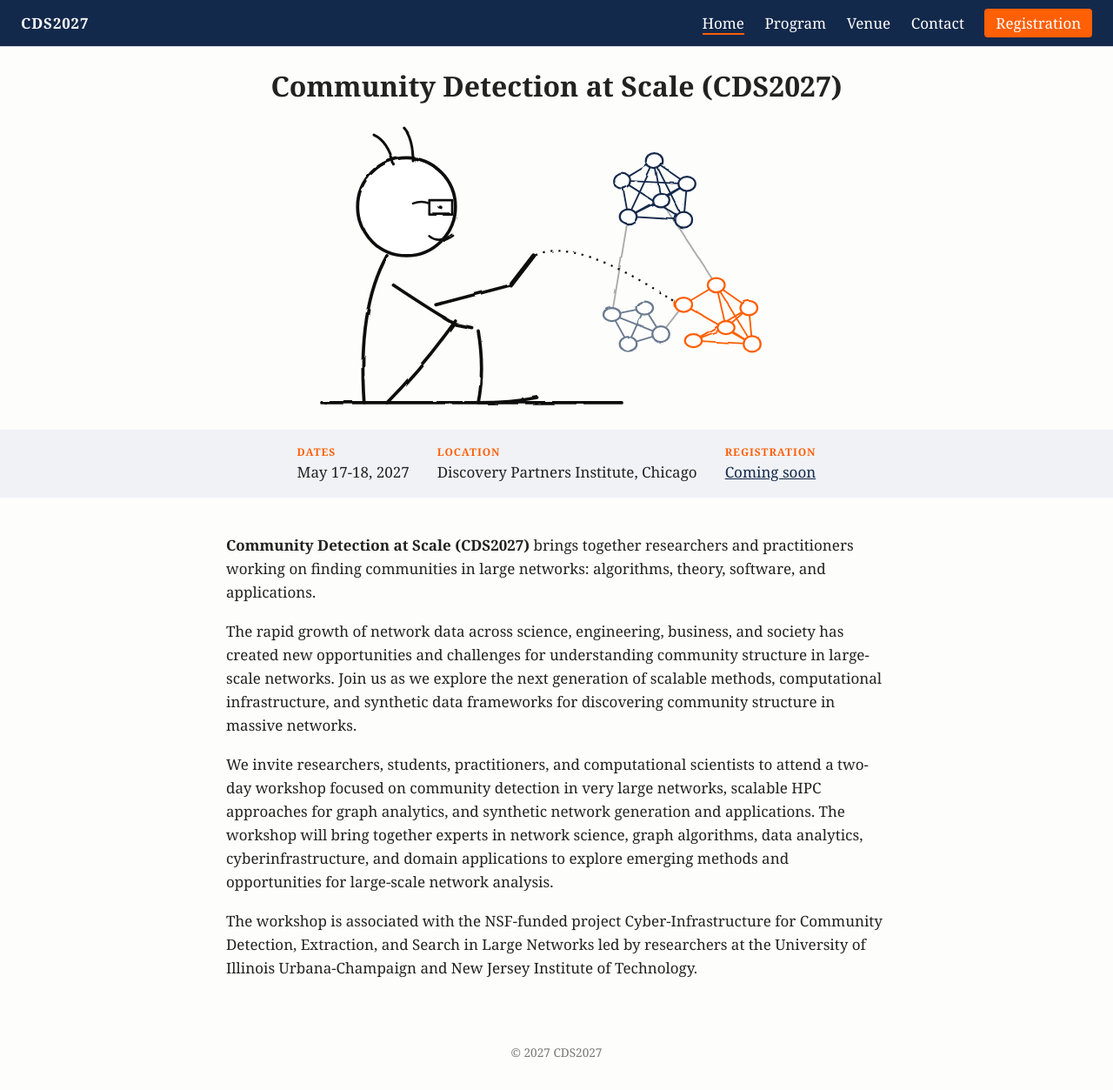
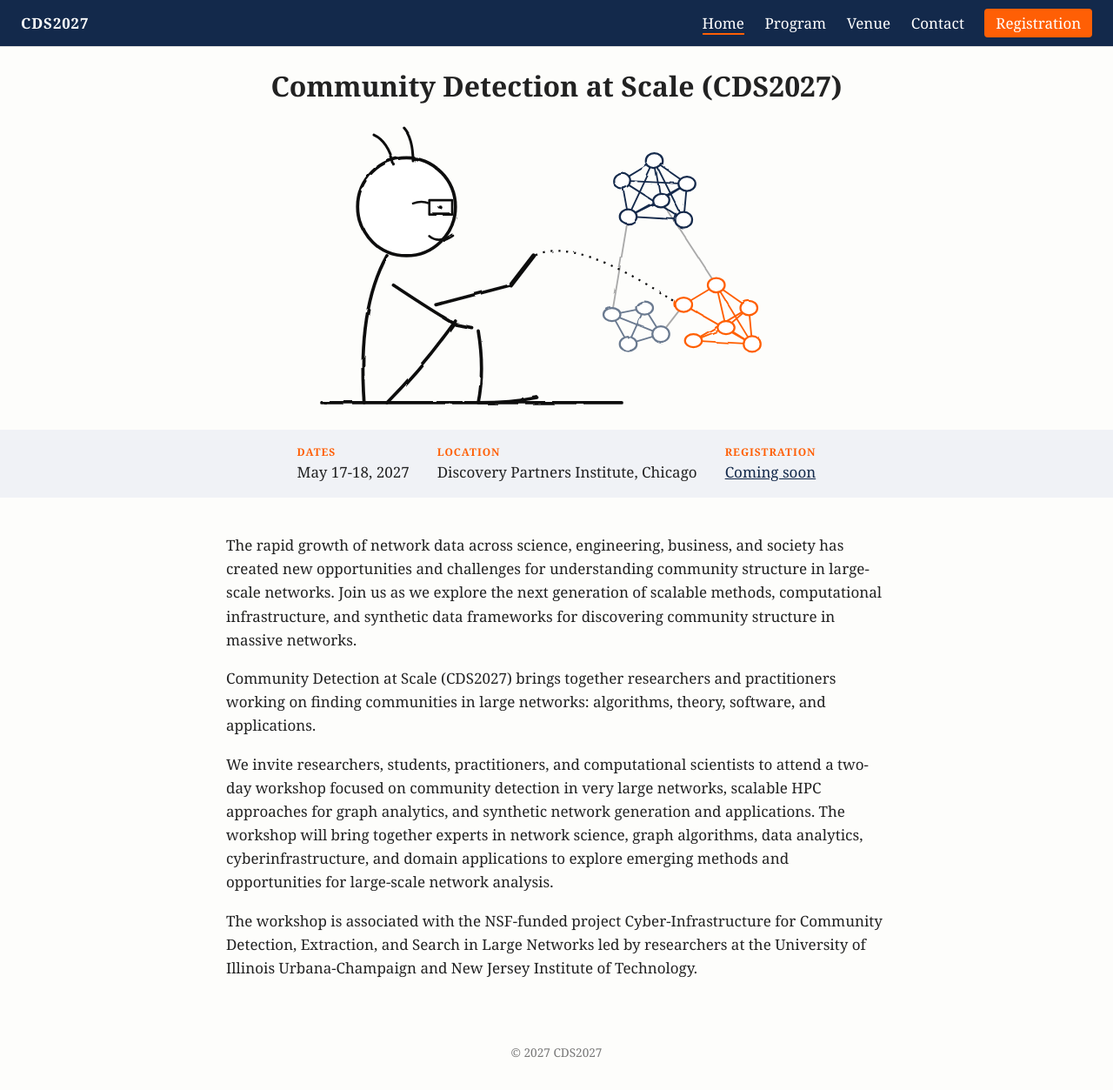
Before and after one commit to chackoge/cds2027, a Jekyll site: the page built from index.md, in a window 1280 px wide. Shown: the whole page at 87% size. Built offline with Jekyll 4.4.1, drawn with Linux system fonts in a browser that asks for light colours.

Commit message:
generic update

```diff
--- a/index.md
+++ b/index.md
@@ -3,9 +3,9 @@ layout: default
 hero: true
 ---
 
-**Community Detection at Scale (CDS2027)** brings together researchers and practitioners working on finding communities in large networks: algorithms, theory, software, and applications.
+The rapid growth of network data across science, engineering, business, and society has created new opportunities and challenges for understanding community structure in large-scale networks. Join us as we explore the next generation of scalable methods, computational infrastructure, and synthetic data frameworks for discovering community structure in massive networks.
 
-The rapid growth of network data across science, engineering, business, and society has created new opportunities and challenges for understanding community structure in large-scale networks. Join us as we explore the next generation of scalable methods, computational infrastructure, and synthetic data frameworks for discovering community structure in massive networks.
+Community Detection at Scale (CDS2027) brings together researchers and practitioners working on finding communities in large networks: algorithms, theory, software, and applications.
 
 We invite researchers, students, practitioners, and computational scientists to attend a two-day workshop focused on community detection in very large networks, scalable HPC approaches for graph analytics, and synthetic network generation and applications. The workshop will bring together experts in network science, graph algorithms, data analytics, cyberinfrastructure, and domain applications to explore emerging methods and opportunities for large-scale network analysis.
 
```
